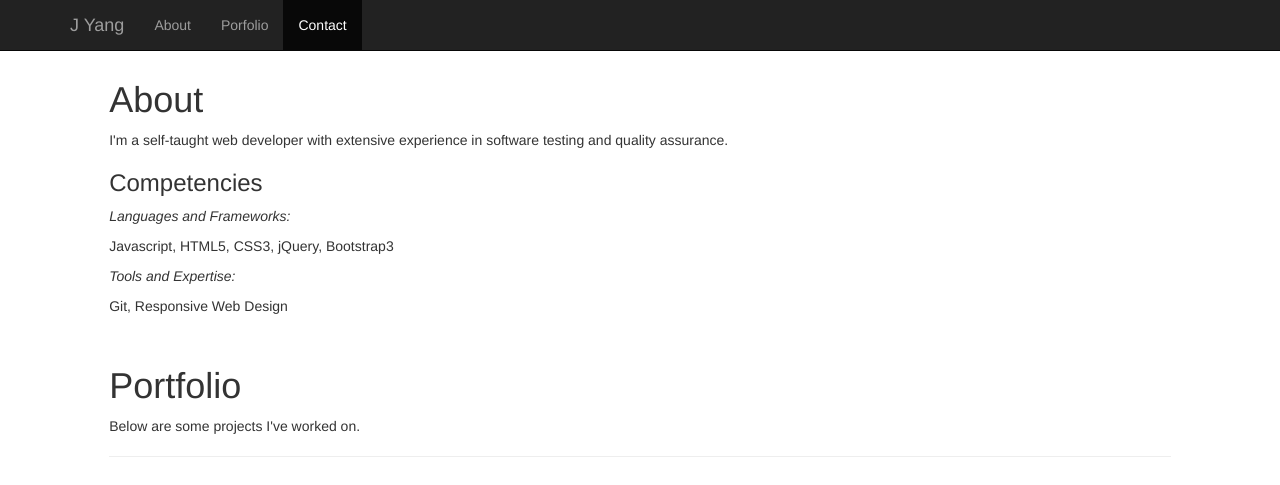
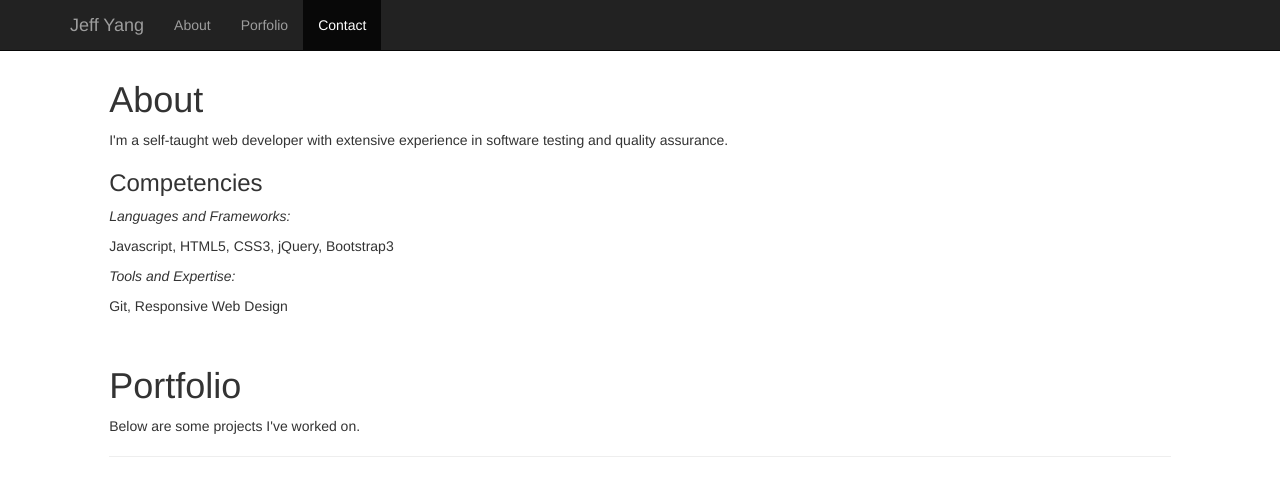
Before and after one commit to entomber/Portfolio, a plain HTML site: page index.html in a window 1280 px wide. Shown: the top 485 px of the page. Drawn offline with nearby package versions, Linux system fonts and the light colour scheme.

Commit message:
fixed typo in navbar brand

```diff
--- a/index.html
+++ b/index.html
@@ -32,7 +32,7 @@
 					<span class="icon-bar"></span>
 					<span class="icon-bar"></span>
 					</button>
-					<a class="navbar-brand" href="#">J Yang</a>
+					<a class="navbar-brand" href="#">Jeff Yang</a>
 				</div>
 				<div id="navbar" class="navbar-collapse collapse">
 					<ul class="nav navbar-nav">
```
